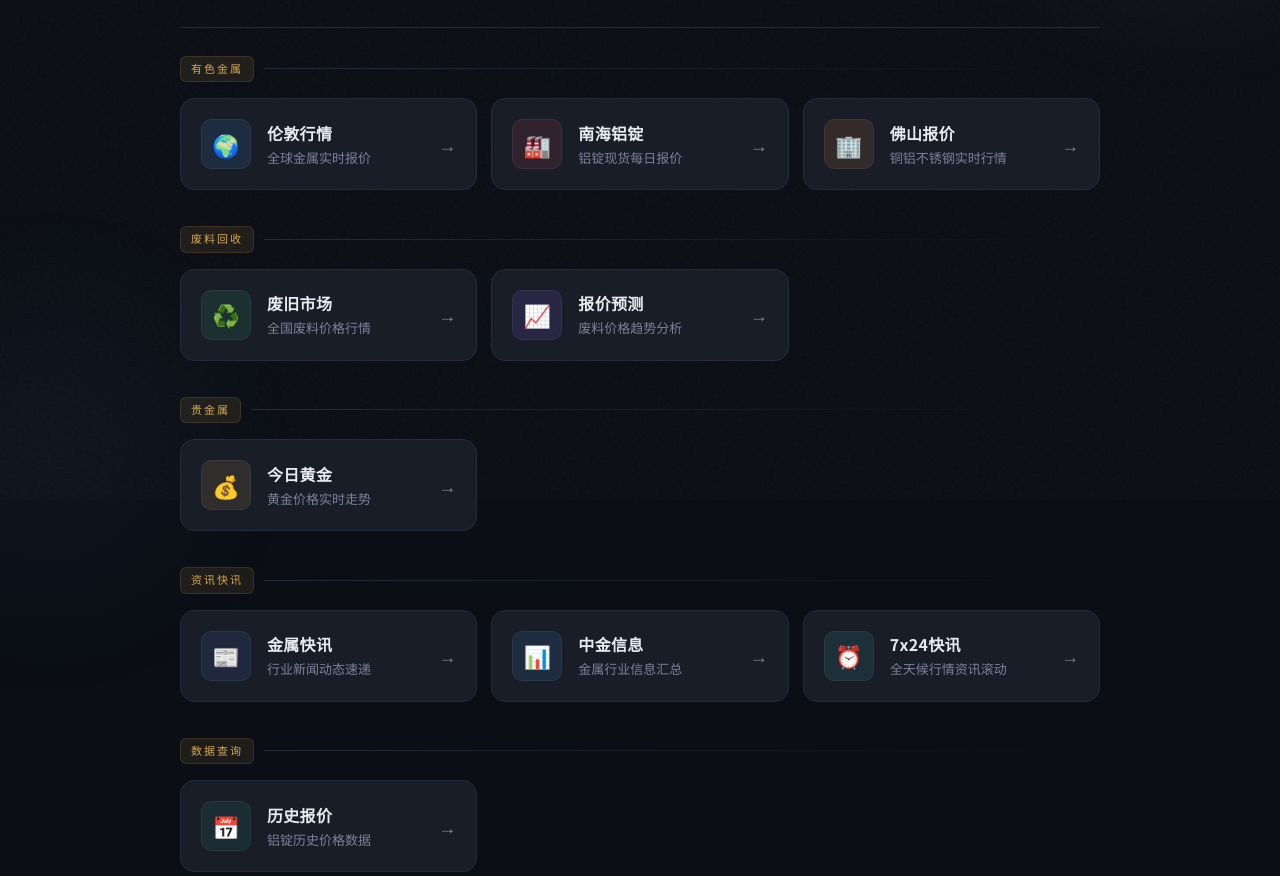
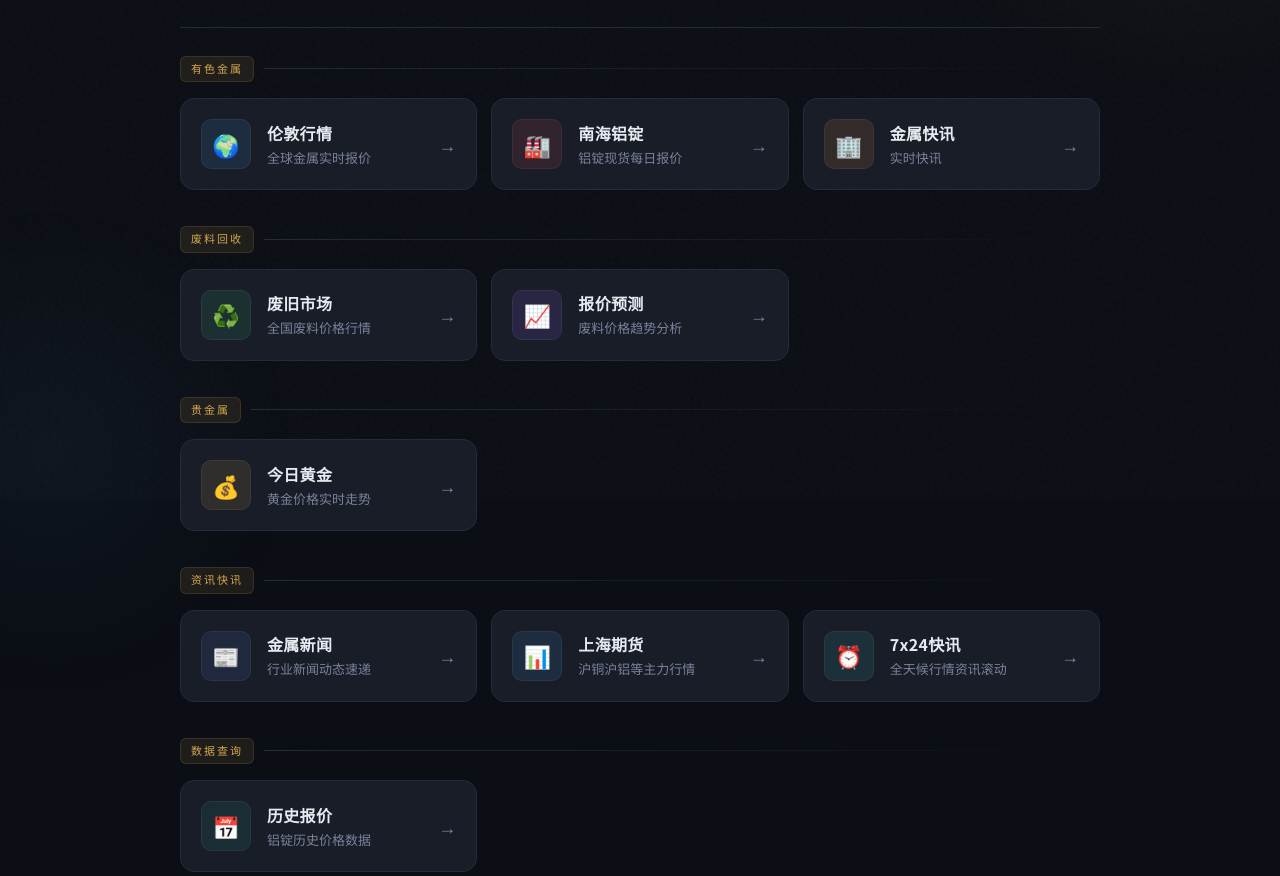
Before and after one commit to tongbao2/tongbao2.github.io, a plain HTML site: page index.html in a window 1280 px wide. Shown: the part 300-1176 px from the top of the page. Drawn offline with nearby package versions, Linux system fonts and the light colour scheme.

Commit message:
Add files via upload

```diff
--- a/index.html
+++ b/index.html
@@ -429,7 +429,7 @@
       items: [
         { name: "伦敦行情", desc: "全球金属实时报价", icon: "🌍", color: "blue", cls: "icon-blue", url: "https://3g.mi818.com" },
         { name: "南海铝锭", desc: "铝锭现货每日报价", icon: "🏭", color: "red", cls: "icon-red", url: "https://www.lvdingjia.com" },
-        { name: "佛山报价", desc: "铜铝不锈钢实时行情", icon: "🏢", color: "orange", cls: "icon-orange", url: "https://m.ccmn.cn/mhangqing/" },
+        { name: "金属快讯", desc: "实时快讯", icon: "🏢", color: "orange", cls: "icon-orange", url: "https://www.metalsinfo.com/newsflash/index.html" },
       ]
     },
     {
@@ -448,8 +448,8 @@
     {
       category: "资讯快讯",
       items: [
-        { name: "金属快讯", desc: "行业新闻动态速递", icon: "📰", color: "navy", cls: "icon-navy", url: "http://www.fsmi818.com/news/list_pid_9.html" },
-        { name: "中金信息", desc: "金属行业信息汇总", icon: "📊", color: "blue", cls: "icon-blue", url: "https://www.metalsinfo.com/newsflash/index.html" },
+        { name: "金属新闻", desc: "行业新闻动态速递", icon: "📰", color: "navy", cls: "icon-navy", url: "http://www.fsmi818.com/news/list_pid_9.html" },
+        { name: "上海期货", desc: "沪铜沪铝等主力行情", icon: "📊", color: "blue", cls: "icon-blue", url: "https://qhweb.eastmoney.com/quote/zhuli/ysjs" },
         { name: "7x24快讯", desc: "全天候行情资讯滚动", icon: "⏰", color: "cyan", cls: "icon-cyan", url: "https://www.fx678.com/kx" },
       ]
     },
```
